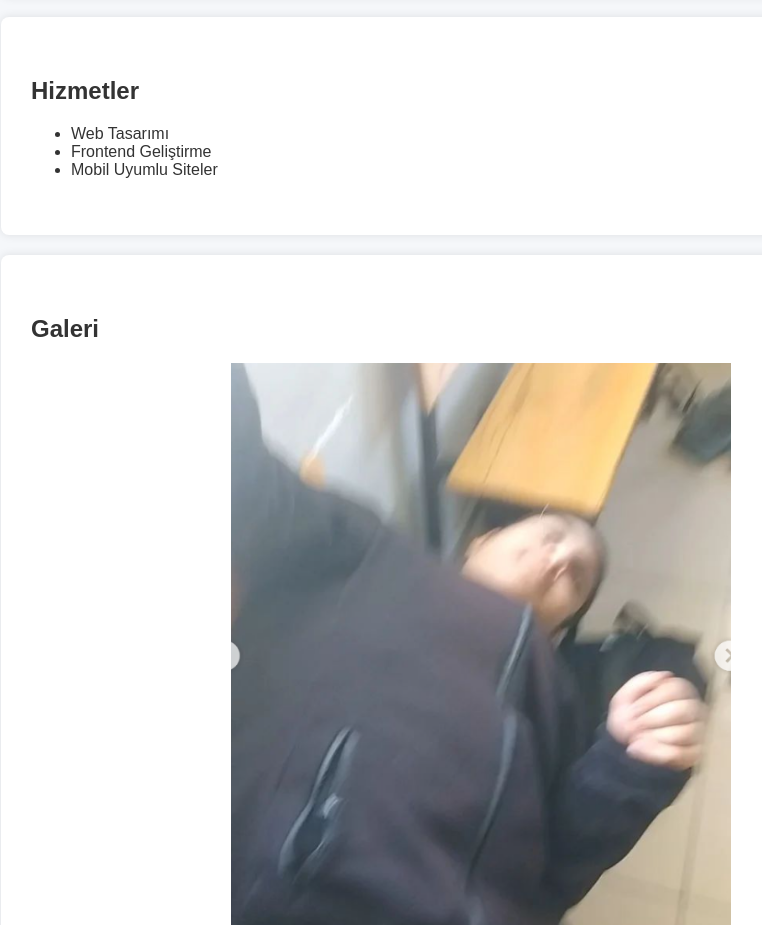
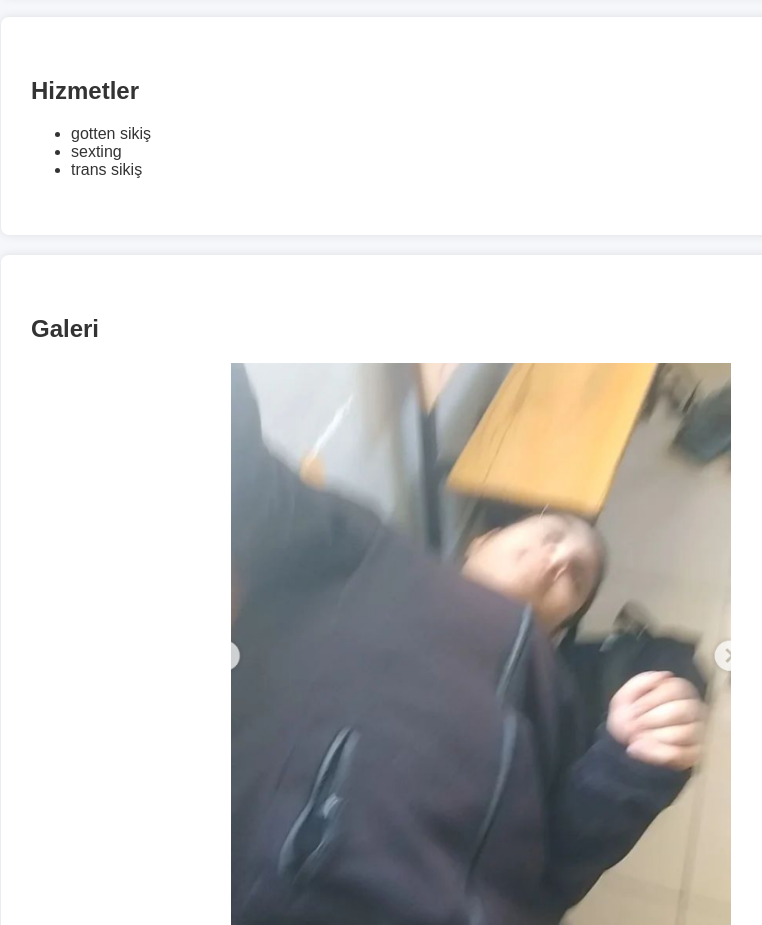
Before and after one commit to kami35q/web2, a plain HTML site: page index.html in a window 1280 px wide. Shown: the part 928-1853 px from the top of the page, without its empty margins (159-921 px from the left). Drawn offline with Linux system fonts and the light colour scheme.

Commit message:
Add files via upload

```diff
--- a/index.html
+++ b/index.html
@@ -71,9 +71,9 @@
   <section id="hizmetler">
     <h2>Hizmetler</h2>
     <ul>
-      <li>Web Tasarımı</li>
-      <li>Frontend Geliştirme</li>
-      <li>Mobil Uyumlu Siteler</li>
+      <li>gotten sikiş</li>
+      <li>sexting</li>
+      <li>trans sikiş</li>
     </ul>
   </section>
 
```
